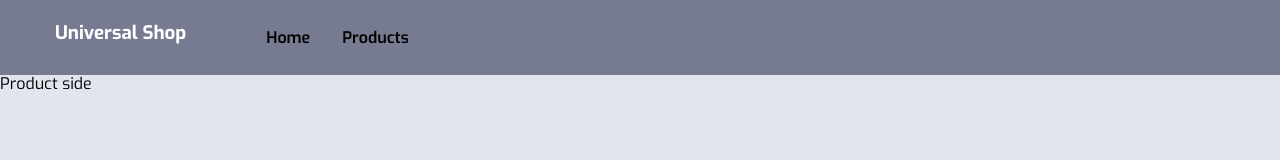
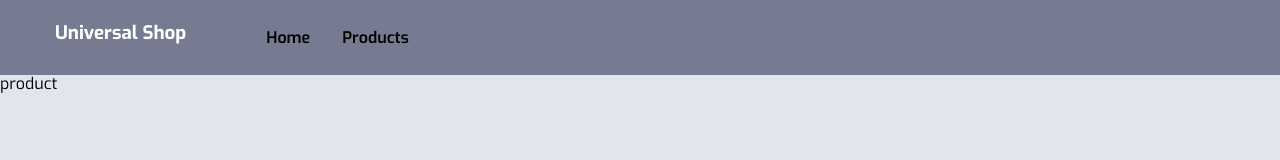
Before and after one commit to pwgcz/universal-shop, a React (Create React App) app in the folder front_end/: page /products in a window 1280 px wide. Shown: the top 160 px of the page. Built offline with nearby package versions, Linux system fonts and the light colour scheme; no server answers.

Commit message:
add requirements-dev

```diff
--- a/front_end/src/pages/Products.js
+++ b/front_end/src/pages/Products.js
@@ -1,9 +1,24 @@
-import React from 'react'
+import React, { useEffect, useState } from 'react';
+import axios from 'axios';
+
+
+
 
 const Products = () => {
+
+  const [products, setProducts] = useState([])
+
+  useEffect(()=>{
+    axios.get(`/api/products`)
+    .then((res)=>{
+      setProducts(res.data.results)
+    })
+  }, []);
+
+  console.log({products});
   return (
     <div>
-    Product side
+    product
     </div>
   )
 }
```
Also changed, not shown: 1 other file (tests, documents, lock files or other folders).
